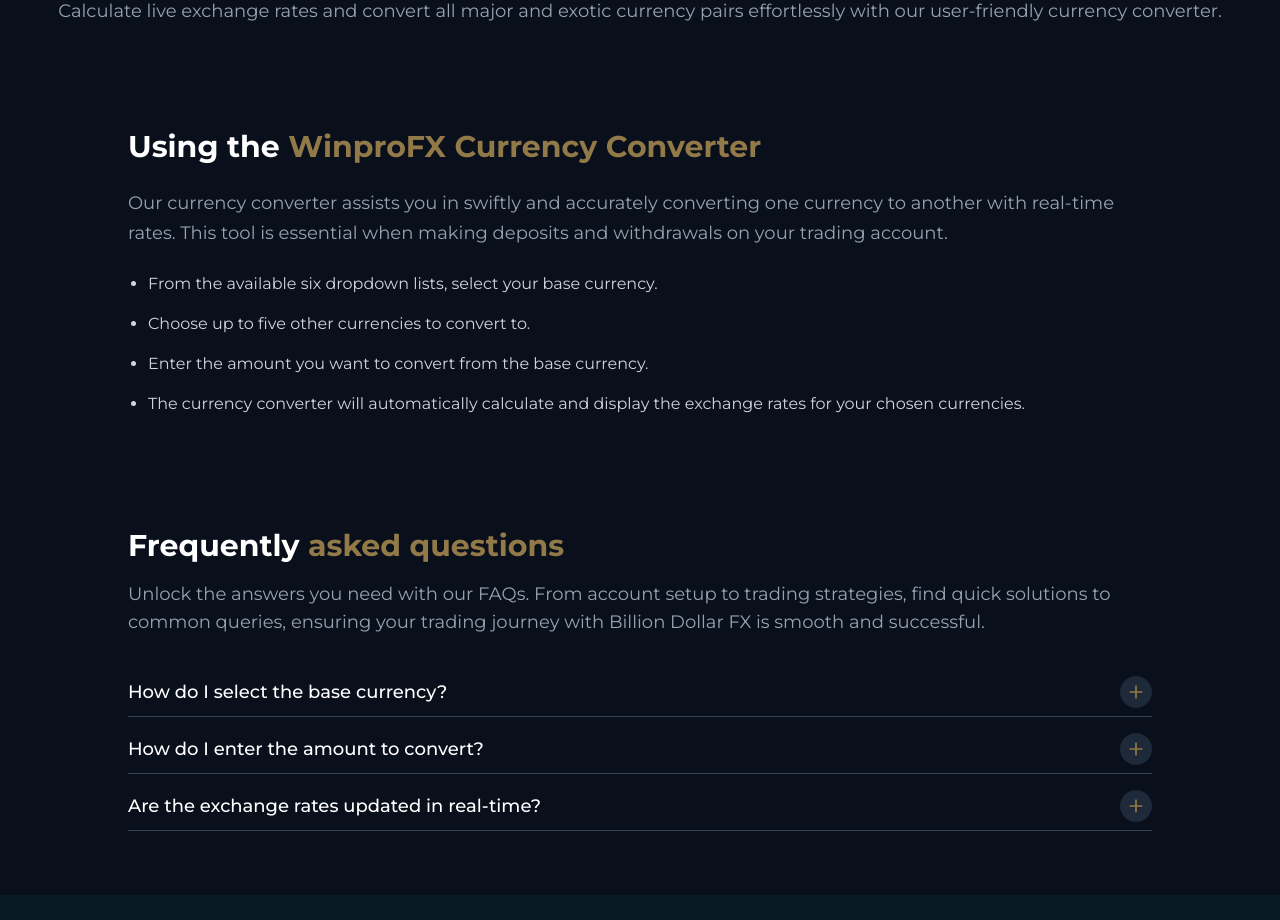
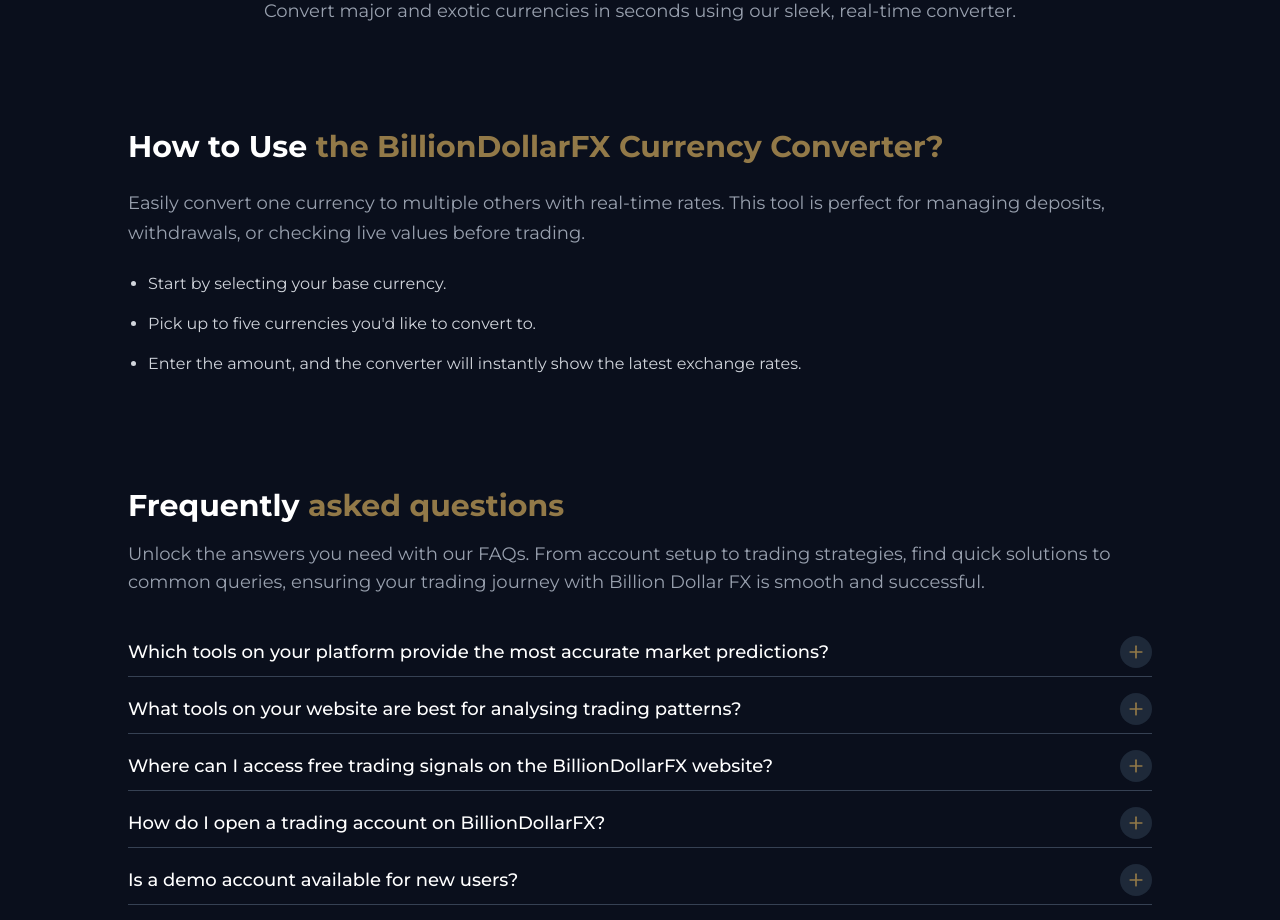
Before and after one commit to Shubham9049/WinProFx, a Next.js app: page /currency-converter in a window 1280 px wide. Shown: the part 240-1160 px from the top of the page. Built offline with nearby package versions, Linux system fonts and the light colour scheme.

Commit message:
updated content of tools section

```diff
--- a/src/app/currency-calculator/page.tsx
+++ b/src/app/currency-calculator/page.tsx
@@ -8,19 +8,53 @@
 
 const faqs = [
   {
-    question: "How do I select the base currency?",
+    question:
+      "Which tools on your platform provide the most accurate market predictions?",
     answer:
-      "You can select your base currency from the six available dropdown lists. This will be the currency you are converting from",
+      "Track major economic events using the Economic Calendar, stay informed with real-time updates via FXStreet News, and access expert insights through Trading Central WebTV.",
   },
   {
-    question: "How do I enter the amount to convert?",
+    question:
+      "What tools on your website are best for analysing trading patterns?",
     answer:
-      "Simply enter the amount you wish to convert from your base currency in the designated field. The converter will automatically calculate the equivalent values in the selected currencies.",
+      "BillionDollarFX provides a combination of fundamental and technical analysis tools to help you predict price movements and identify patterns. These tools are free, easy to use, and available across all devices.",
   },
   {
-    question: "Are the exchange rates updated in real-time?",
+    question:
+      "Where can I access free trading signals on the BillionDollarFX website?",
     answer:
-      "Yes, the exchange rates used by the WinProFX Currency Converter are updated in real-time to ensure accuracy.",
+      "You can access free trading signals from Trading Central via your Personal Area or the BillionDollarFX Trade App. These signals use various analytical approaches and are ideal for building smart trade strategies.",
+  },
+  {
+    question: "How do I open a trading account on BillionDollarFX?",
+    answer:
+      "Click on the “Register” button, fill in your details, verify your identity, and your account will be ready in minutes.",
+  },
+  {
+    question: "Is a demo account available for new users?",
+    answer:
+      "Yes, we offer a free demo account with virtual funds so you can practise strategies and explore the platform without any financial risk.",
+  },
+  {
+    question: "Can I use the platform on my mobile device?",
+    answer:
+      "Absolutely. The BillionDollarFX Trade App offers full access to charts, signals, trading tools, and account management on the go.",
+  },
+  {
+    question: "How do I withdraw funds from my account?",
+    answer:
+      "Go to the withdrawal section in your Personal Area, choose a preferred method, enter the amount, and follow the steps to complete the process.",
+  },
+  {
+    question: "Is my personal and financial data secure on BillionDollarFX?",
+    answer:
+      "Yes. We use bank-level encryption, two-factor authentication, and secure protocols to ensure your data and funds are fully protected.",
+  },
+  {
+    question:
+      "Where can I find beginner-friendly resources to learn Forex trading?",
+    answer:
+      "Our Education section includes beginner video courses, trading guides, glossaries, and webinars which are ideal for building a strong foundation in Forex trading.",
   },
 ];
 
@@ -52,17 +86,19 @@
       <section className="text-white bg-[var(--bg)] py-12">
         {/* Disclaimer */}
         <p className="text-center text-gray-400 max-w-3xl mx-auto px-4 text-sm mb-12">
-          Disclaimer: The trading calculator is provided for illustrative
-          purposes only. The results presented by this calculator are for
-          educational and estimation purposes and you should not rely upon it as
-          being complete and for making investment decisions. Real-time results
-          can only be determined at the time of order execution.
+          Disclaimer: The trading calculator is intended for illustrative and
+          educational purposes only. The figures it provides are estimates and
+          should not be considered as financial advice or relied upon for actual
+          trading decisions. Final results may vary and are only confirmed at
+          the time of order execution.
         </p>
 
         {/* Heading */}
         <h2 className="text-2xl md:text-3xl font-bold text-center mb-16">
-          How to use the <span className="text-white">WinproFX</span>{" "}
-          <span className="text-[var(--primary)]">Trading Calculator</span>
+          How to use the{" "}
+          <span className="text-[var(--primary)]">
+            BillionDollarFX Trading Calculator?
+          </span>
         </h2>
 
         {/* Steps */}
@@ -73,8 +109,7 @@
               1
             </span>
             <p className="text-gray-300 text-base">
-              Choose your WinproFX account type and specify your account&#39;s
-              leverage and currency.
+              Select your account type, leverage, and currency.
             </p>
             {/* Line & Diamond to Step 2 */}
             <div className="hidden md:flex items-center absolute top-6 right-[-110px] w-[250px] h-[1px] bg-[var(--primary)]">
@@ -88,7 +123,7 @@
               2
             </span>
             <p className="text-gray-300 text-base">
-              Select your desired trading instrument from the available list.
+              Choose a trading instrument.
             </p>
             {/* Line & Diamond to Step 3 */}
             <div className="hidden md:flex items-center absolute top-6 right-[-150px] w-[250px] h-[1px] bg-[var(--primary)]">
@@ -102,8 +137,7 @@
               3
             </span>
             <p className="text-gray-300 text-base">
-              Determine your trade&#39;s lot size and proceed to calculate by
-              clicking the &#39;Calculate&#39; button.
+              Enter lot size and click Calculate to view results.
             </p>
           </div>
         </div>
--- a/src/app/currency-converter/page.tsx
+++ b/src/app/currency-converter/page.tsx
@@ -8,19 +8,53 @@
 
 const faqs = [
   {
-    question: "How do I select the base currency?",
+    question:
+      "Which tools on your platform provide the most accurate market predictions?",
     answer:
-      "You can select your base currency from the six available dropdown lists. This will be the currency you are converting from",
+      "Track major economic events using the Economic Calendar, stay informed with real-time updates via FXStreet News, and access expert insights through Trading Central WebTV.",
   },
   {
-    question: "How do I enter the amount to convert?",
+    question:
+      "What tools on your website are best for analysing trading patterns?",
     answer:
-      "Simply enter the amount you wish to convert from your base currency in the designated field. The converter will automatically calculate the equivalent values in the selected currencies.",
+      "BillionDollarFX provides a combination of fundamental and technical analysis tools to help you predict price movements and identify patterns. These tools are free, easy to use, and available across all devices.",
   },
   {
-    question: "Are the exchange rates updated in real-time?",
+    question:
+      "Where can I access free trading signals on the BillionDollarFX website?",
     answer:
-      "Yes, the exchange rates used by the WinProFX Currency Converter are updated in real-time to ensure accuracy.",
+      "You can access free trading signals from Trading Central via your Personal Area or the BillionDollarFX Trade App. These signals use various analytical approaches and are ideal for building smart trade strategies.",
+  },
+  {
+    question: "How do I open a trading account on BillionDollarFX?",
+    answer:
+      "Click on the “Register” button, fill in your details, verify your identity, and your account will be ready in minutes.",
+  },
+  {
+    question: "Is a demo account available for new users?",
+    answer:
+      "Yes, we offer a free demo account with virtual funds so you can practise strategies and explore the platform without any financial risk.",
+  },
+  {
+    question: "Can I use the platform on my mobile device?",
+    answer:
+      "Absolutely. The BillionDollarFX Trade App offers full access to charts, signals, trading tools, and account management on the go.",
+  },
+  {
+    question: "How do I withdraw funds from my account?",
+    answer:
+      "Go to the withdrawal section in your Personal Area, choose a preferred method, enter the amount, and follow the steps to complete the process.",
+  },
+  {
+    question: "Is my personal and financial data secure on BillionDollarFX?",
+    answer:
+      "Yes. We use bank-level encryption, two-factor authentication, and secure protocols to ensure your data and funds are fully protected.",
+  },
+  {
+    question:
+      "Where can I find beginner-friendly resources to learn Forex trading?",
+    answer:
+      "Our Education section includes beginner video courses, trading guides, glossaries, and webinars which are ideal for building a strong foundation in Forex trading.",
   },
 ];
 
@@ -50,38 +84,32 @@
 
         {/* Subtitle */}
         <p className="text-lg text-gray-400 mb-6">
-          Calculate live exchange rates and convert all major and exotic
-          currency pairs effortlessly with our user-friendly currency converter.
+          Convert major and exotic currencies in seconds using our sleek,
+          real-time converter.
         </p>
       </section>
 
       <section className=" text-white py-12">
         <div className="w-11/12 md:w-4/5 mx-auto">
           <h2 className="text-2xl md:text-3xl font-bold mb-6 ">
-            Using the{" "}
+            How to Use{" "}
             <span className="text-[var(--primary)]">
-              WinproFX Currency Converter
+              the BillionDollarFX Currency Converter?
             </span>
           </h2>
 
           <p className="text-gray-400 text-base md:text-lg leading-relaxed mb-6">
-            Our currency converter assists you in swiftly and accurately
-            converting one currency to another with real-time rates. This tool
-            is essential when making deposits and withdrawals on your trading
-            account.
+            Easily convert one currency to multiple others with real-time rates.
+            This tool is perfect for managing deposits, withdrawals, or checking
+            live values before trading.
           </p>
 
           <ul className="text-left text-gray-300 text-base space-y-4  list-disc pl-5">
+            <li>Start by selecting your base currency.</li>
+            <li> Pick up to five currencies you'd like to convert to.</li>
             <li>
-              From the available six dropdown lists, select your base currency.
-            </li>
-            <li>Choose up to five other currencies to convert to.</li>
-            <li>
-              Enter the amount you want to convert from the base currency.
-            </li>
-            <li>
-              The currency converter will automatically calculate and display
-              the exchange rates for your chosen currencies.
+              Enter the amount, and the converter will instantly show the latest
+              exchange rates.
             </li>
           </ul>
         </div>
```
